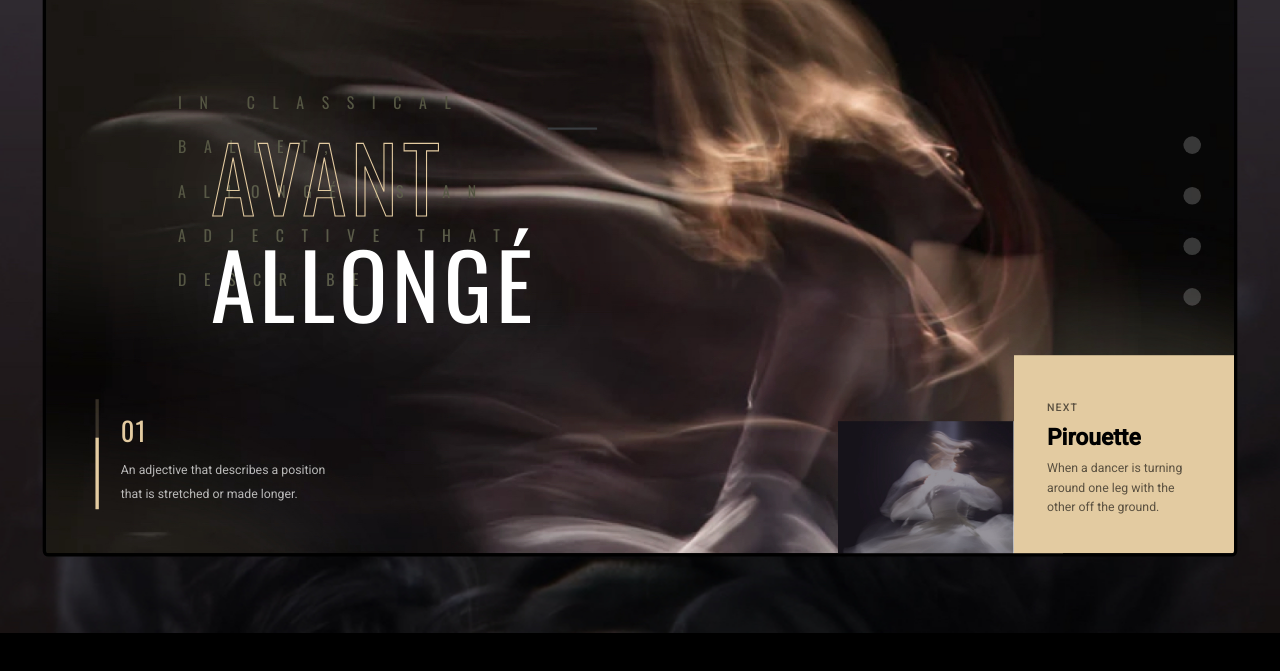
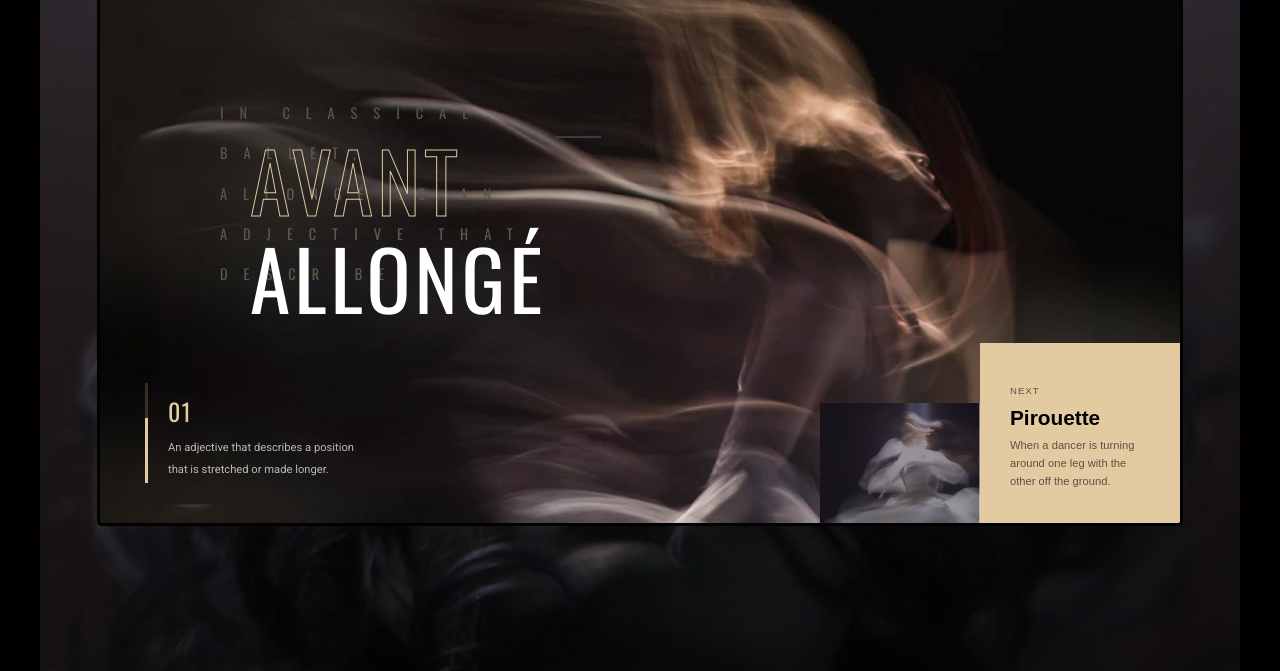
Before and after one commit to MartijnKeesmaat/Dance-CODENAME-09, a plain HTML site: page index.html in a window 1280 px wide. Shown: the part 179-850 px from the top of the page. Before the commit the page ends 812 px from the top, so only its background shows below. Drawn offline with nearby package versions, Linux system fonts and the light colour scheme.

Commit message:
Dribbble demo

```diff
--- a/index.html
+++ b/index.html
@@ -8,6 +8,14 @@
     <title>Ballet</title>
   </head>
   <body>
+    <div class="cursor">
+      <div class="cross">
+        <div class="cross__x"></div>
+        <div class="cross__y"></div>
+      </div>
+    </div>
+
+
     <div id="dribbble">
       <div id="frame">
         <header>
@@ -17,16 +25,15 @@
             <a href="#">Contact</a>
           </nav>
         </header>
+
         <main>
           <div id="slider">
             <div class="slider-inner">
               <div id="slider-content">
-                <!-- <h1 id="slide-title"><span>Avant</span> Allongé</h1> -->
 
                 <div class="lined-font" id="slide-status">Avant</div>
                 <h1 id="slide-title">Allongé</h2>
 
-                <!-- <div class="meta">Status</div> -->
                 <span data-slide-status="0">Avant</span>
                 <span data-slide-title="0">Allongé</span>
 
@@ -40,11 +47,6 @@
             <img src="img/full-dance-a.jpg" />
             <img src="img/full-dance-b.jpg" />
 
-            <div id="pagination">
-              <button class="active" data-slide="0"></button>
-              <button data-slide="1"></button> <button data-slide="2"></button>
-              <button data-slide="3"></button>
-            </div>
           </div>
         </main>
 
@@ -61,9 +63,9 @@
               </p>
             </div>
           </div>
-          <div class="next-slide-info">
-            <div class="next-slide-info__img"></div>
-            <div class="next-slide-info__desc">
+          <div class="next-slide-info" id="pagination">
+            <button data-slide="0" class="next-slide-info__img"></button>
+            <button data-slide="1" class="next-slide-info__desc active">
               <div class="next-slide-info__desc__img"></div>
               <div>
                 <h3>Next</h3>
@@ -73,7 +75,7 @@
                   ground.
                 </p>
               </div>
-            </div>
+            </button>
           </div>
         </footer>
       </div>
--- a/script.js
+++ b/script.js
@@ -130,10 +130,8 @@ const displacementSlider = function(opts) {
         if (!isAnimating) {
           isAnimating = true;
 
-          document
-            .getElementById('pagination')
-            .querySelectorAll('.active')[0].className = '';
-          this.className = 'active';
+          const thumb = document.querySelector('.next-slide-info__img');
+          thumb.style.backgroundImage = 'url(img/thumb-dance-a.jpg)';
 
           let slideId = parseInt(this.dataset.slide, 10);
 
--- a/style.sass
+++ b/style.sass
@@ -16,8 +16,8 @@ body
   height: 100vh
 
 #dribbble
-  width: 1446px
-  height: 824px
+  width: 1200px
+  height: 900px
   background: #ced3d8
   display: flex
   justify-content: center
@@ -27,7 +27,7 @@ body
 
 
 #frame
-  transform: scale(1.1)
+  transform: scale(1)
   background: #000
   height: 610px
   width: 1086px
@@ -194,10 +194,13 @@ footer
       width: 160px
       height: 120px
       transition: 1s all ease
+      border: none
 
     &__desc
       background: $color-main
       padding: 40px 30px 30px 30px
+      font-size: 1em
+      text-align: left
       width: 200px
       height: 180px
       display: flex
@@ -206,6 +209,8 @@ footer
       position: relative
       overflow: hidden
       z-index: 1
+      border: none
+      cursor: pointer
 
       &__img
         background-image: url(img/thumb-dance-b-no.jpg)
@@ -213,6 +218,7 @@ footer
         left: -3px
         background-size: cover
         width: 100%
+        transform: scale(1.1)
         height: 100%
         position: absolute
         transition: 1s all ease
@@ -258,7 +264,7 @@ footer
     position: absolute
     top: 50%
     left: 50%
-    transform: translate(-50%, -50%) scale(1, 1.41)
+    transform: translate(-50%, -50%) scale(1, 1.6)
     z-index: 2
 
 
@@ -293,7 +299,6 @@ footer
 
   .meta
     display: inline-block
-    font-family: 'Arial', sans-serif
     font-size: 11px
     letter-spacing: 5px
     color: #88888a
@@ -312,69 +317,3 @@ footer
     width: 45px
     height: 2px
     background-color: #393d40
-
-
-
-#slide-status
-  // margin-top: 10px
-  // font-family: 'acta-display', serif
-  // font-weight: 400
-  // font-size: 18px
-  // color: white
-
-  // @media screen and (min-width: 800px)
-  //   font-size: 34px
-
-
-
-
-#pagination
-  position: fixed
-  top: 50%
-  transform: translateY(-50%)
-  right: 30px
-  z-index: 6
-
-  button
-    display: block
-    -webkit-appearance: none
-    -moz-appearance: none
-    appearance: none
-    border: 0
-    width: 16px
-    height: 16px
-    background-color: #FFFFFF
-    border-radius: 100%
-    padding: 0
-    margin: 30px 0
-    cursor: pointer
-    position: relative
-    opacity: 0.2
-    transition: opacity 0.2s ease-in-out
-    outline: none
-
-  &:hover
-    opacity: 0.5
-
-
-  &.active
-    opacity: 1
-
-    &:before
-      width: 300%
-      height: 300%
-      opacity: 1
-
-  &:before
-    content: ''
-    display: block
-    position: absolute
-    top: 50%
-    left: 50%
-    transform: translate(-50%, -50%)
-    width: 100%
-    height: 100%
-    border-radius: 100%
-    border: 1px solid rgba(255, 255, 255, 0.2)
-    opacity: 0
-    transition: opacity 0.4s ease-in-out, width 0.4s ease-in-out, height 0.4s ease-in-out
```
Also changed, not shown: img/thumb-dance-a.jpg (added), style.css, 1 other file.
